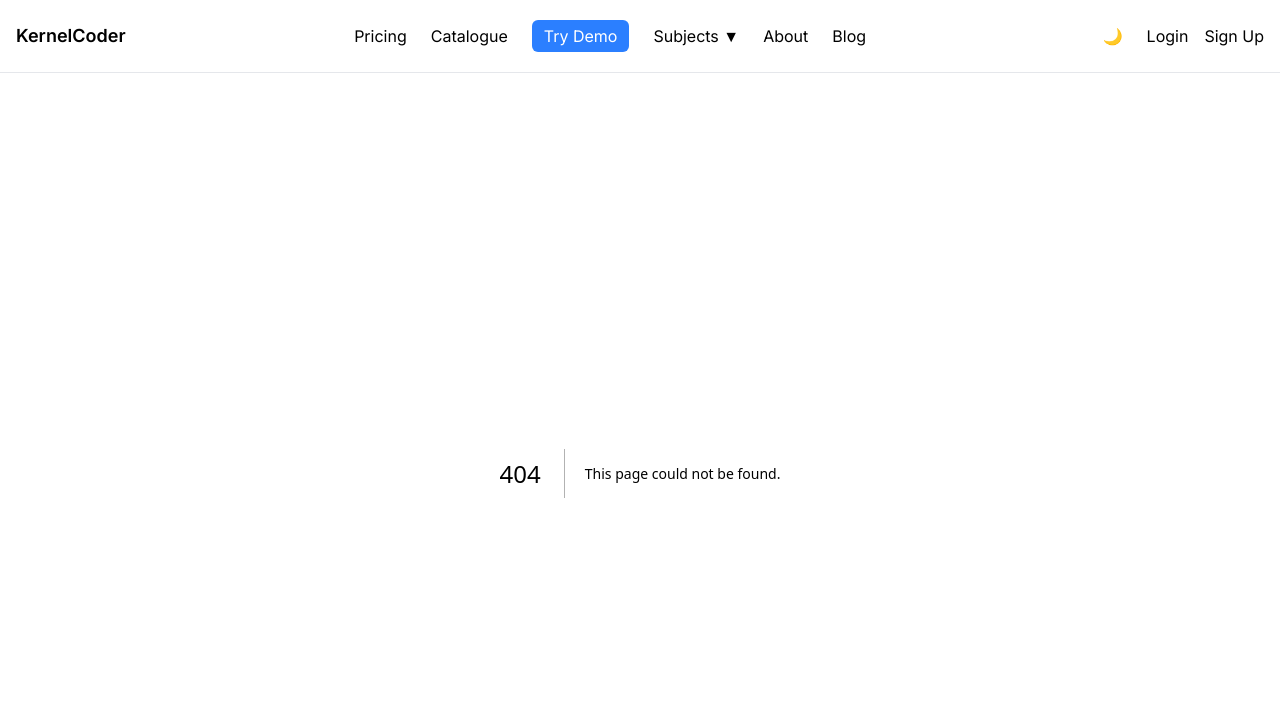
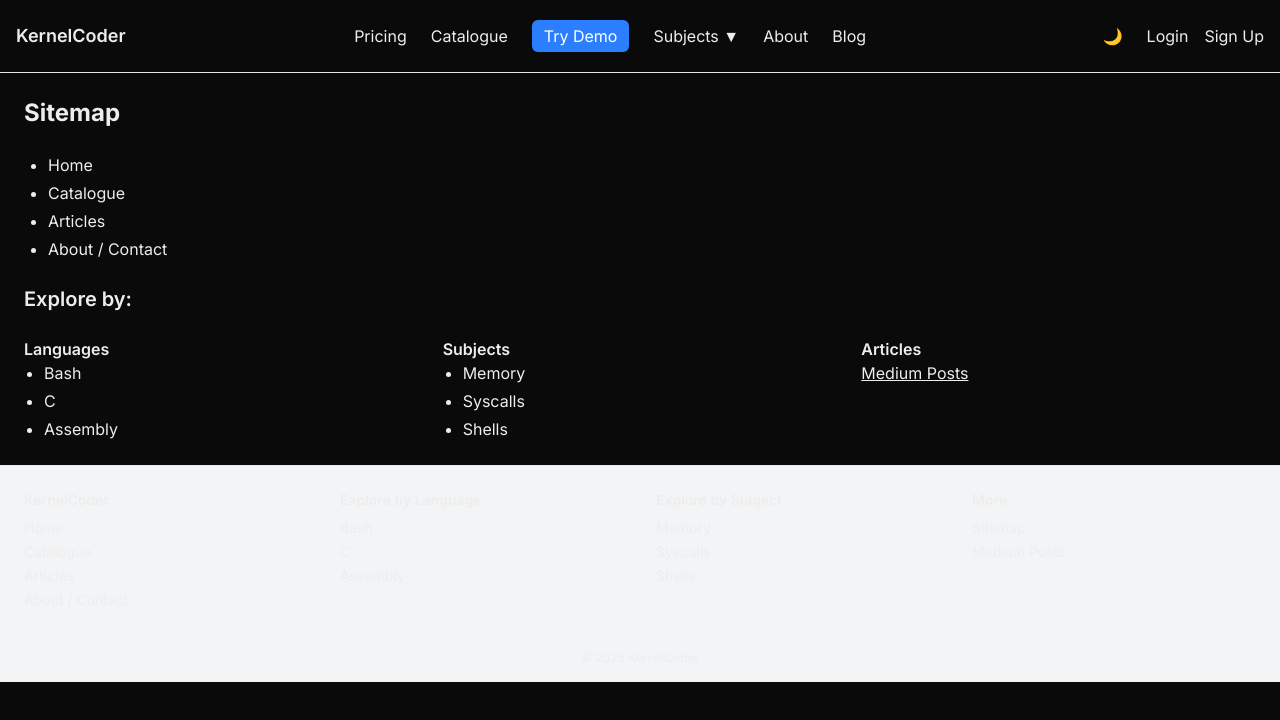
Before and after one commit to richfish85/kernelcoder, a Next.js app: page /sitemap in a window 1280 px wide. Before the commit this address had no page. Shown: the top 720 px of the page. Built offline with nearby package versions, Linux system fonts and the light colour scheme.

Commit message:
feat: add testimonials and footer

```diff
--- /dev/null
+++ b/src/app/components/Footer.tsx
@@ -0,0 +1,45 @@
+import Link from 'next/link';
+
+export default function Footer() {
+  const medium = 'https://medium.com/@richfish85/';
+  return (
+    <footer className="border-t border-gray-200 bg-gray-100 dark:bg-gray-900" aria-labelledby="footer-heading">
+      <h2 id="footer-heading" className="sr-only">Footer</h2>
+      <div className="mx-auto max-w-7xl p-6 grid gap-8 sm:grid-cols-2 md:grid-cols-4 text-sm">
+        <div className="space-y-2">
+          <h3 className="font-semibold">KernelCoder</h3>
+          <ul className="space-y-1">
+            <li><Link href="/">Home</Link></li>
+            <li><Link href="/catalogue">Catalogue</Link></li>
+            <li><a href={medium} target="_blank" rel="noopener noreferrer">Articles</a></li>
+            <li><Link href="/about">About / Contact</Link></li>
+          </ul>
+        </div>
+        <div className="space-y-2">
+          <h3 className="font-semibold">Explore by Language</h3>
+          <ul className="space-y-1">
+            <li>Bash</li>
+            <li>C</li>
+            <li>Assembly</li>
+          </ul>
+        </div>
+        <div className="space-y-2">
+          <h3 className="font-semibold">Explore by Subject</h3>
+          <ul className="space-y-1">
+            <li>Memory</li>
+            <li>Syscalls</li>
+            <li>Shells</li>
+          </ul>
+        </div>
+        <div className="space-y-2">
+          <h3 className="font-semibold">More</h3>
+          <ul className="space-y-1">
+            <li><Link href="/sitemap">Sitemap</Link></li>
+            <li><a href={medium} target="_blank" rel="noopener noreferrer">Medium Posts</a></li>
+          </ul>
+        </div>
+      </div>
+      <p className="text-center text-xs py-4">&copy; {new Date().getFullYear()} KernelCoder</p>
+    </footer>
+  );
+}
--- a/src/app/components/SellingPoints.tsx
+++ b/src/app/components/SellingPoints.tsx
@@ -5,16 +5,27 @@ export default function SellingPoints() {
     { icon: '✅', text: 'Hands-on from the first minute' },
     { icon: '🧠', text: 'Learn why it works, not just what to type' },
     { icon: '🔒', text: 'Safe command sandbox \u2013 practice without fear' },
-    { icon: '⚙️', text: 'Languages covered: Bash, C, Assembly (with more coming)' },
+    {
+      icon: '⚙️',
+      text: 'Languages covered: Bash, C, Assembly (with more coming)',
+    },
     { icon: '🧑\u200d💻', text: 'For future hackers, engineers & makers' },
   ];
 
   return (
     <section className="py-12" aria-labelledby="selling-heading">
-      <h2 id="selling-heading" className="sr-only">Selling Points</h2>
-      <div className="mx-auto max-w-5xl grid gap-8 sm:grid-cols-2 md:grid-cols-3">
+      <h2
+        id="selling-heading"
+        className="mb-8 text-center text-2xl font-bold tracking-tight"
+      >
+        Why KernelCoder?
+      </h2>
+      <div className="mx-auto max-w-5xl grid gap-6 sm:grid-cols-2 md:grid-cols-3">
         {points.map(({ icon, text }) => (
-          <div key={text} className="flex items-start gap-3">
+          <div
+            key={text}
+            className="flex items-start gap-3 rounded-lg bg-gray-100 p-4 shadow-sm dark:bg-gray-800"
+          >
             <span className="text-2xl" aria-hidden="true">{icon}</span>
             <p className="font-sans leading-snug">{text}</p>
           </div>
--- /dev/null
+++ b/src/app/components/Testimonials.tsx
@@ -0,0 +1,46 @@
+'use client';
+import Image from 'next/image';
+
+export default function Testimonials() {
+  const reviews = [
+    {
+      name: 'Alex J.',
+      quote: 'I finally understand what pointers are doing under the hood.',
+      img: 'https://i.pravatar.cc/80?img=10',
+    },
+    {
+      name: 'Mia L.',
+      quote:
+        'The interactive shell taught me more in 1 hour than 3 weeks of online tutorials.',
+      img: 'https://i.pravatar.cc/80?img=20',
+    },
+    {
+      name: 'Samir P.',
+      quote: 'Wish I had this before my first internship!',
+      img: 'https://i.pravatar.cc/80?img=30',
+    },
+  ];
+
+  return (
+    <section className="py-12 bg-gray-50 dark:bg-[#111]" aria-labelledby="testimonials-heading">
+      <h2 id="testimonials-heading" className="mb-8 text-center text-2xl font-bold tracking-tight">
+        What Learners Say
+      </h2>
+      <div className="mx-auto max-w-5xl grid gap-8 md:grid-cols-3">
+        {reviews.map(({ name, quote, img }) => (
+          <figure key={name} className="flex flex-col items-center text-center space-y-4">
+            <Image
+              src={img}
+              alt={`Avatar of ${name}`}
+              width={64}
+              height={64}
+              className="h-16 w-16 rounded-full"
+            />
+            <blockquote className="font-serif italic">“{quote}”</blockquote>
+            <figcaption className="font-medium">{name}</figcaption>
+          </figure>
+        ))}
+      </div>
+    </section>
+  );
+}
--- a/src/app/layout.tsx
+++ b/src/app/layout.tsx
@@ -2,6 +2,7 @@ import type { Metadata } from "next";
 import { Inter, Fira_Code } from "next/font/google";
 import "./globals.css";
 import NavBar from "./components/NavBar";
+import Footer from "./components/Footer";
 
 const inter = Inter({
   variable: "--font-sans",
@@ -31,6 +32,7 @@ export default function RootLayout({
         <a href="#main" className="skip-link">Skip to content</a>
         <NavBar />
         {children}
+        <Footer />
       </body>
     </html>
   );
--- a/src/app/page.tsx
+++ b/src/app/page.tsx
@@ -1,11 +1,13 @@
 import Hero from "./components/Hero";
 import SellingPoints from "./components/SellingPoints";
+import Testimonials from "./components/Testimonials";
 
 export default function Home() {
   return (
     <>
       <Hero />
       <SellingPoints />
+      <Testimonials />
     </>
   );
 }
--- /dev/null
+++ b/src/app/sitemap/page.tsx
@@ -0,0 +1,45 @@
+import Link from 'next/link';
+
+export default function SitemapPage() {
+  const medium = 'https://medium.com/@richfish85/';
+  return (
+    <main id="main" className="p-6 space-y-6">
+      <h1 className="text-2xl font-bold">Sitemap</h1>
+      <ul className="list-disc ml-6 space-y-1">
+        <li><Link href="/">Home</Link></li>
+        <li><Link href="/catalogue">Catalogue</Link></li>
+        <li>
+          <a href={medium} target="_blank" rel="noopener noreferrer">
+            Articles
+          </a>
+        </li>
+        <li><Link href="/about">About / Contact</Link></li>
+      </ul>
+      <h2 className="text-xl font-semibold">Explore by:</h2>
+      <div className="grid gap-6 sm:grid-cols-3">
+        <div>
+          <h3 className="font-semibold">Languages</h3>
+          <ul className="list-disc ml-5 space-y-1">
+            <li>Bash</li>
+            <li>C</li>
+            <li>Assembly</li>
+          </ul>
+        </div>
+        <div>
+          <h3 className="font-semibold">Subjects</h3>
+          <ul className="list-disc ml-5 space-y-1">
+            <li>Memory</li>
+            <li>Syscalls</li>
+            <li>Shells</li>
+          </ul>
+        </div>
+        <div>
+          <h3 className="font-semibold">Articles</h3>
+          <a href={medium} target="_blank" rel="noopener noreferrer" className="underline">
+            Medium Posts
+          </a>
+        </div>
+      </div>
+    </main>
+  );
+}
```
